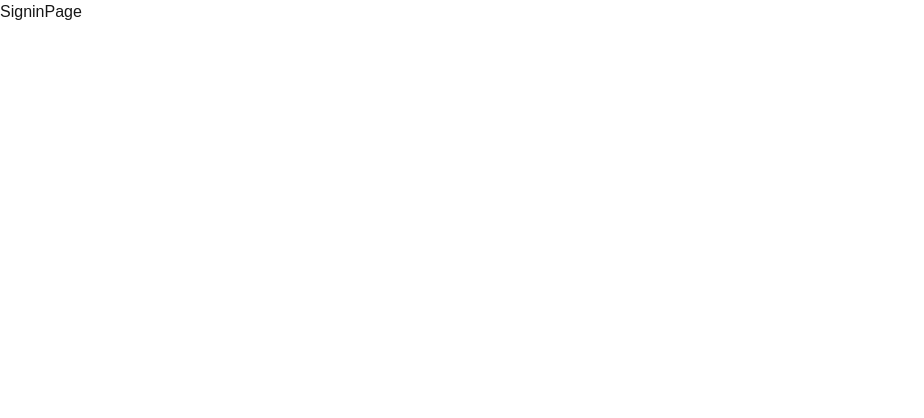
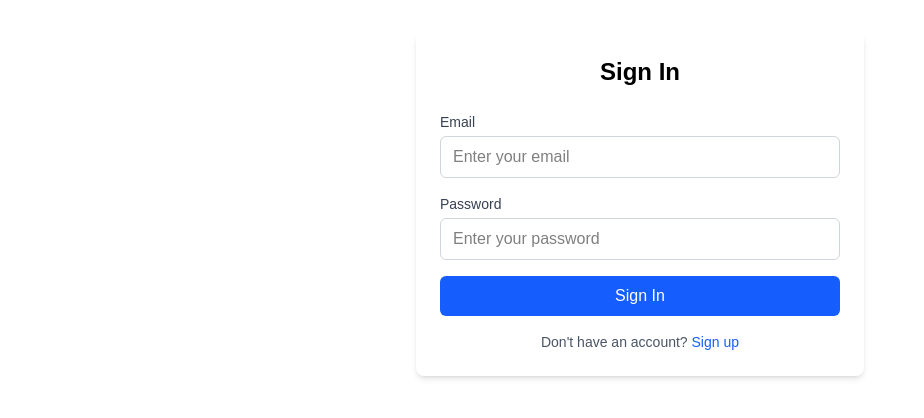
Before and after one commit to ZaneBennion/esports, a Next.js app: page /auth/signin in a window 1280 px wide. Shown: the top 418 px of the page, without its empty margins (0-924 px from the left). Built offline with nearby package versions, Linux system fonts and the light colour scheme.

Commit message:
signin page

```diff
--- a/src/app/auth/signin/page.tsx
+++ b/src/app/auth/signin/page.tsx
@@ -1,3 +1,88 @@
+'use client'
+
+import { useState } from 'react'
+import { signinUser } from '@/lib/auth/signin'
+
 export default function SigninPage() {
-  return <div>SigninPage</div>
+  const [email, setEmail] = useState('')
+  const [password, setPassword] = useState('')
+  const [isLoading, setIsLoading] = useState(false)
+  const [error, setError] = useState('')
+
+  const handleSignin = async (e: React.FormEvent) => {
+    e.preventDefault()
+    setIsLoading(true)
+    setError('')
+
+    try {
+      const formData = new FormData()
+      formData.append('email', email)
+      formData.append('password', password)
+
+      await signinUser(formData)
+    } catch (err) {
+      setError(err instanceof Error ? err.message : 'An error occurred during signin')
+    } finally {
+      setIsLoading(false)
+    }
+  }
+
+  return (
+    <div className="max-w-md mx-auto mt-8 p-6 bg-white rounded-lg shadow-md text-black">
+      <h1 className="text-2xl font-bold mb-6 text-center">Sign In</h1>
+
+      {error && (
+        <div className="mb-4 p-3 bg-red-100 border border-red-400 text-red-700 rounded">
+          {error}
+        </div>
+      )}
+
+      <form onSubmit={handleSignin} className="space-y-4">
+        <div>
+          <label htmlFor="email" className="block text-sm font-medium text-gray-700 mb-1">
+            Email
+          </label>
+          <input
+            id="email"
+            type="email"
+            value={email}
+            onChange={(e) => setEmail(e.target.value)}
+            required
+            className="w-full px-3 py-2 border border-gray-300 rounded-md focus:outline-none focus:ring-2 focus:ring-blue-500"
+            placeholder="Enter your email"
+          />
+        </div>
+
+        <div>
+          <label htmlFor="password" className="block text-sm font-medium text-gray-700 mb-1">
+            Password
+          </label>
+          <input
+            id="password"
+            type="password"
+            value={password}
+            onChange={(e) => setPassword(e.target.value)}
+            required
+            className="w-full px-3 py-2 border border-gray-300 rounded-md focus:outline-none focus:ring-2 focus:ring-blue-500"
+            placeholder="Enter your password"
+          />
+        </div>
+
+        <button
+          type="submit"
+          disabled={isLoading}
+          className="w-full bg-blue-600 text-white py-2 px-4 rounded-md hover:bg-blue-700 focus:outline-none focus:ring-2 focus:ring-blue-500 disabled:opacity-50 disabled:cursor-not-allowed"
+        >
+          {isLoading ? 'Signing In...' : 'Sign In'}
+        </button>
+      </form>
+
+      <p className="mt-4 text-center text-sm text-gray-600">
+        Don't have an account?{' '}
+        <a href="/auth/signup" className="text-blue-600 hover:text-blue-800">
+          Sign up
+        </a>
+      </p>
+    </div>
+  )
 }
--- a/src/app/page.tsx
+++ b/src/app/page.tsx
@@ -1,5 +1,6 @@
 import { db } from '@/lib/db'
 import { game, event, bracket, match, org, player } from '@/lib/db/schema'
+import Link from 'next/link'
 
 export default async function Home() {
   // Fetch data from all tables
@@ -12,7 +13,11 @@ export default async function Home() {
 
   return (
     <div className="min-h-screen p-8">
+    <div className="flex justify-between">
       <h1 className="text-3xl font-bold mb-8">Esports Database</h1>
+      <Link href="/auth/signup" className="text-blue-500">Signup</Link>
+      <Link href="/auth/signin" className="text-blue-500">Signin</Link>
+    </div>
 
       <div className="grid gap-8">
         {/* Games */}
--- /dev/null
+++ b/src/lib/auth/signin.ts
@@ -0,0 +1,37 @@
+'use server'
+
+import { createClient } from '@/lib/supabase/server'
+import { redirect } from 'next/navigation'
+
+export async function signinUser(formData: FormData) {
+  const email = formData.get('email') as string
+  const password = formData.get('password') as string
+
+  if (!email || !password) {
+    throw new Error('Email and password are required')
+  }
+
+  const supabase = await createClient()
+
+  try {
+    // Sign in user with Supabase Auth
+    const { data: authData, error: authError } = await supabase.auth.signInWithPassword({
+      email,
+      password,
+    })
+
+    if (authError) {
+      throw new Error(authError.message)
+    }
+
+    if (!authData.user) {
+      throw new Error('Failed to sign in')
+    }
+
+    // Redirect to dashboard or home page
+    redirect('/')
+  } catch (error) {
+    console.error('Signin error:', error)
+    throw error
+  }
+}
```
